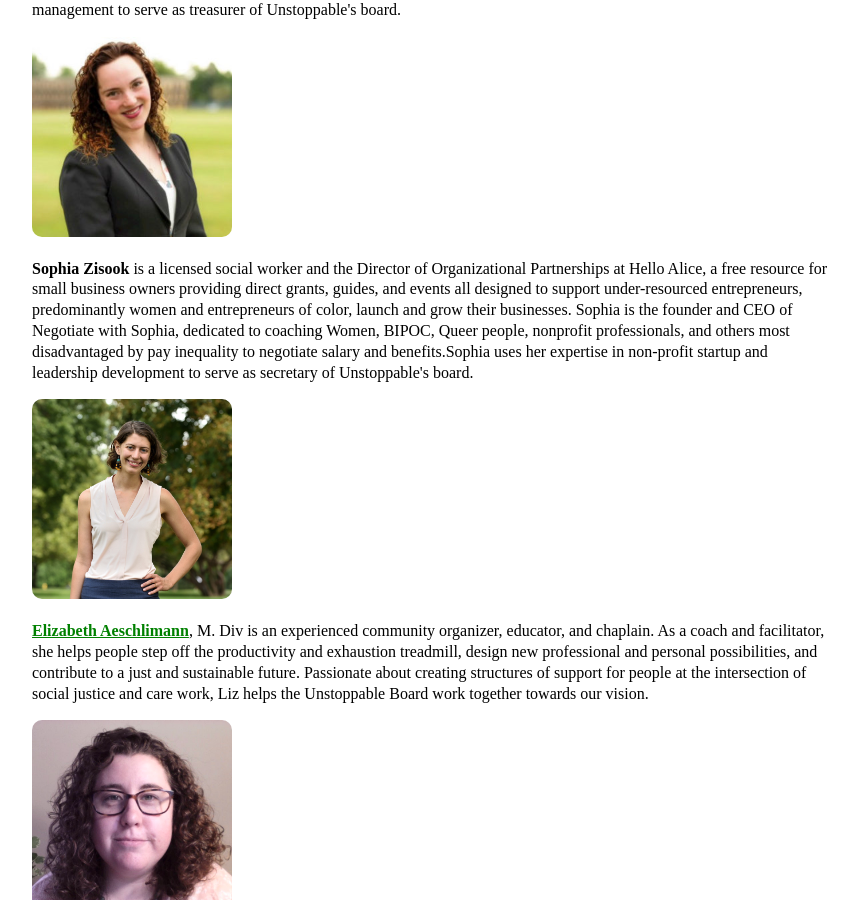
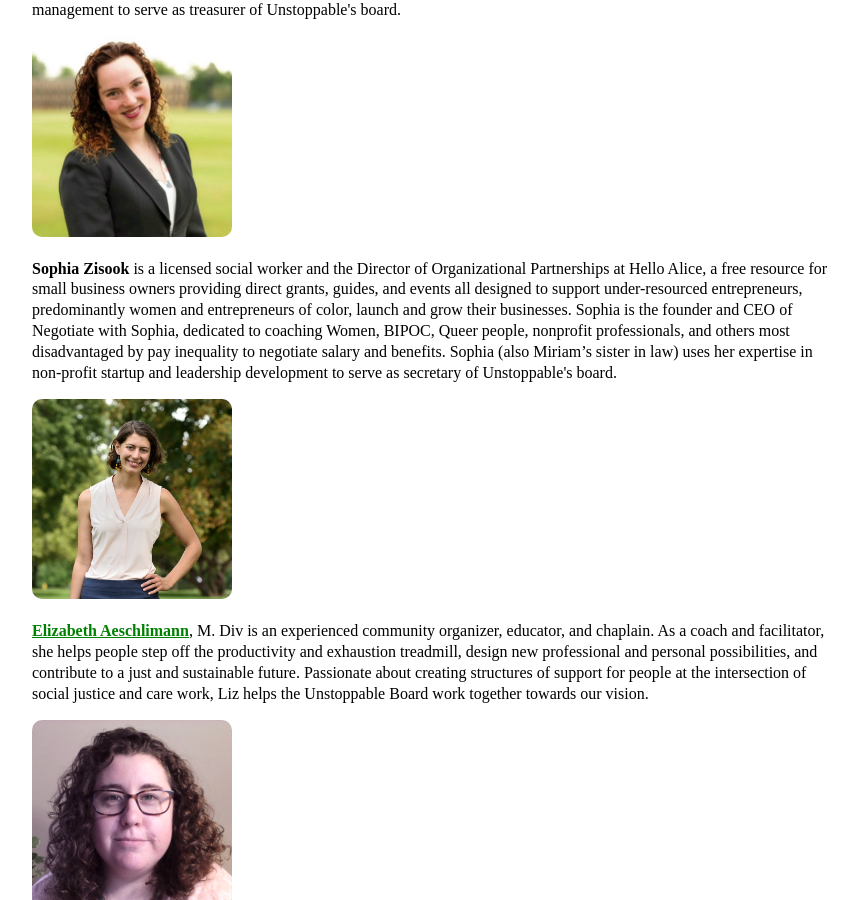
Before and after one commit to miriam-unstoppable/unstoppable-website, a Jekyll site: the page built from index.md, in a window 1280 px wide and 900 px high, scrolled down 2384 px. Shown: the whole window, without its empty margins (208-1066 px from the left). Built offline with Jekyll 4.4.1, drawn with Linux system fonts in a browser that asks for light colours; our own code applies the rules of GitHub Pages for plain Markdown files.

Commit message:
updates to include sophia is sister inlaw

```diff
--- a/index.md
+++ b/index.md
@@ -85,7 +85,7 @@ Unstoppable Studios was born out of a desire to further explore the intersection
 
 <img class="headshot" src="images/headshot-sophie.jpeg" alt="photo of a smiling white woman with shoulder length, curly, brown hair. Wearing a blazer" title="Sophia Zisook"/>
 
-**Sophia Zisook** is a licensed social worker and the Director of Organizational Partnerships at Hello Alice, a free resource for small business owners providing direct grants, guides, and events all designed to support under-resourced entrepreneurs, predominantly women and entrepreneurs of color, launch and grow their businesses. Sophia is the founder and CEO of Negotiate with Sophia, dedicated to coaching Women, BIPOC, Queer people, nonprofit professionals, and others most disadvantaged by pay inequality to negotiate salary and benefits.Sophia uses her expertise in non-profit startup and leadership development to serve as secretary of Unstoppable&#39;s board.
+**Sophia Zisook** is a licensed social worker and the Director of Organizational Partnerships at Hello Alice, a free resource for small business owners providing direct grants, guides, and events all designed to support under-resourced entrepreneurs, predominantly women and entrepreneurs of color, launch and grow their businesses. Sophia is the founder and CEO of Negotiate with Sophia, dedicated to coaching Women, BIPOC, Queer people, nonprofit professionals, and others most disadvantaged by pay inequality to negotiate salary and benefits. Sophia (also Miriam's sister in law) uses her expertise in non-profit startup and leadership development to serve as secretary of Unstoppable&#39;s board.
 
 <img class="headshot" src="images/headshot-liz.jpeg" alt="photo of a smiling white woman standing with her hand on her hip" title="Elizabeth Aeschlimann"/>
 
```
